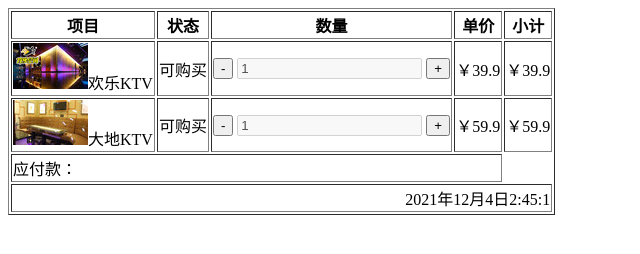
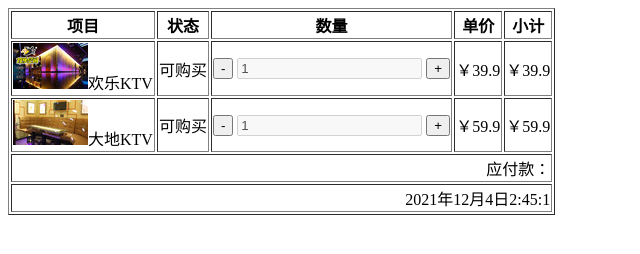
Before and after one commit to ChanQiang/CQ.io, a plain HTML site: page index.html in a window 1280 px wide. Shown: the whole page, without its empty margins (0-640 px from the left). Drawn offline with Linux system fonts and the light colour scheme.

Commit message:
Update index.html

```diff
--- a/index.html
+++ b/index.html
@@ -79,7 +79,7 @@
 				<td title="price">￥59.9</td>
 			</tr>
 			<tr>
-				<td colspan="4">应付款：<span></span></td>
+				<td colspan="5" style="text-align: right;">应付款：<span></span></td>
 			</tr>
 			<tr>
 				<td colspan="5" style="text-align: right;"><span id="T1"></span></td>
```
